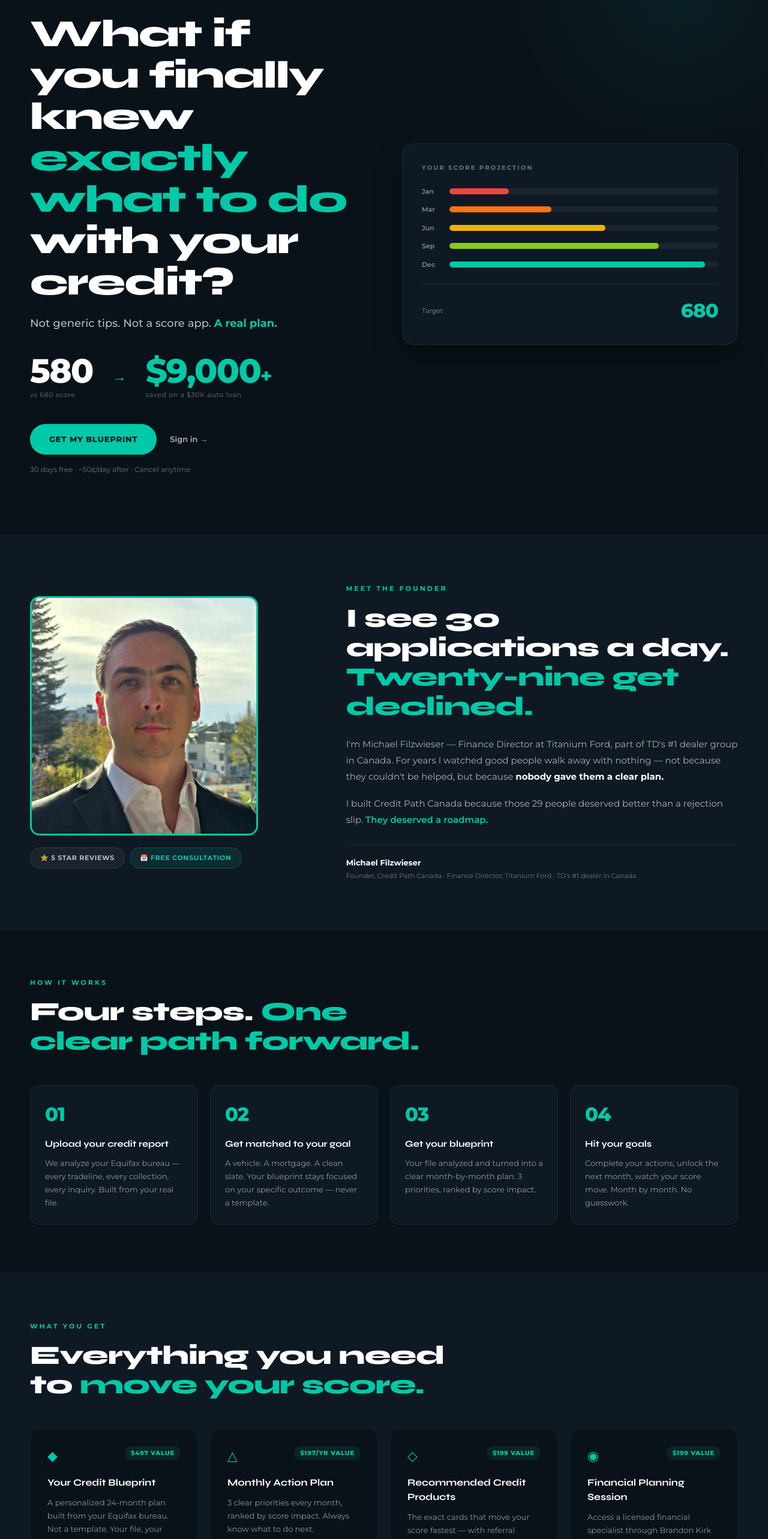
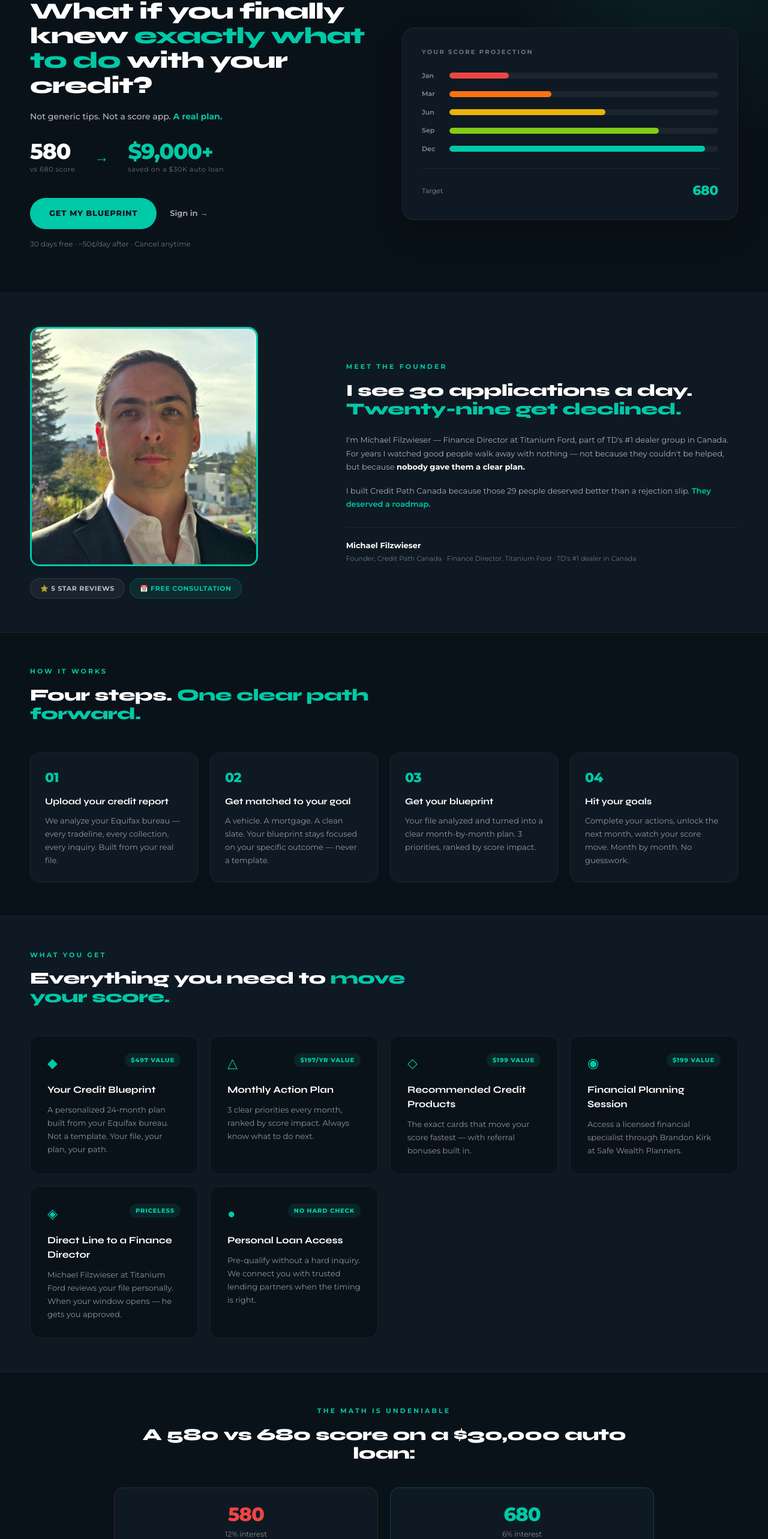
Before and after one commit to mikefilzwieser-alt/creditpath-canada, a Next.js app: page /v2 in a window 1280 px wide. Shown: the part 208-2774 px from the top of the page at 60% size. Built offline with nearby package versions, Linux system fonts and the light colour scheme.

Commit message:
downsize all typography on v2 and drive-ready to proper fintech scale

```diff
--- a/app/v2/page.tsx
+++ b/app/v2/page.tsx
@@ -68,7 +68,7 @@ export default function HomepageV2() {
       <main className={m}>
 
         {/* HERO */}
-        <section style={{ background: NAVY_DEEP, padding: "80px 24px 100px", position: "relative", overflow: "hidden", borderBottom: "1px solid rgba(255,255,255,0.05)" }}>
+        <section style={{ background: NAVY_DEEP, padding: "56px 24px 72px", position: "relative", overflow: "hidden", borderBottom: "1px solid rgba(255,255,255,0.05)" }}>
           <div style={{ position: "absolute", top: "-200px", right: "-150px", width: "600px", height: "600px", borderRadius: "50%", background: `radial-gradient(circle, rgba(0,201,167,0.08) 0%, transparent 65%)`, pointerEvents: "none" }}></div>
 
           <div style={{ maxWidth: 1180, margin: "0 auto", position: "relative", zIndex: 1 }}>
@@ -80,22 +80,22 @@ export default function HomepageV2() {
 
             <div style={{ display: "grid", gridTemplateColumns: "1fr 1fr", gap: 60, alignItems: "center" }} className="hero-grid">
               <div>
-                <h1 style={{ fontSize: "clamp(36px, 5.5vw, 64px)", fontWeight: 800, lineHeight: 1.08, letterSpacing: "-0.03em", color: "#fff", marginBottom: 20 }}>
+                <h1 style={{ fontSize: "clamp(26px, 3vw, 40px)", fontWeight: 800, lineHeight: 1.08, letterSpacing: "-0.03em", color: "#fff", marginBottom: 20 }}>
                   What if you finally knew <span style={{ color: TEAL }}>exactly what to do</span> with your credit?
                 </h1>
 
-                <p style={{ fontSize: 18, lineHeight: 1.6, color: "rgba(255,255,255,0.7)", marginBottom: 36, fontWeight: 500 }}>
+                <p style={{ fontSize: 14, lineHeight: 1.6, color: "rgba(255,255,255,0.7)", marginBottom: 28, fontWeight: 500 }}>
                   Not generic tips. Not a score app. <span style={{ color: TEAL, fontWeight: 700 }}>A real plan.</span>
                 </p>
 
                 <div style={{ display: "flex", gap: 32, alignItems: "center", marginBottom: 40 }}>
                   <div>
-                    <div style={{ fontSize: 56, fontWeight: 800, color: "#fff", lineHeight: 1, letterSpacing: "-0.03em" }}>580</div>
+                    <div style={{ fontSize: 36, fontWeight: 800, color: "#fff", lineHeight: 1, letterSpacing: "-0.03em" }}>580</div>
                     <div style={{ fontSize: 11, color: "rgba(255,255,255,0.4)", marginTop: 4, letterSpacing: "0.06em" }}>vs 680 score</div>
                   </div>
                   <div style={{ color: TEAL, fontSize: 24 }}>→</div>
                   <div>
-                    <div style={{ fontSize: 56, fontWeight: 800, color: TEAL, lineHeight: 1, letterSpacing: "-0.03em" }}>$9,000<span style={{ fontSize: 32 }}>+</span></div>
+                    <div style={{ fontSize: 36, fontWeight: 800, color: TEAL, lineHeight: 1, letterSpacing: "-0.03em" }}>$9,000<span style={{ fontSize: 32 }}>+</span></div>
                     <div style={{ fontSize: 11, color: "rgba(255,255,255,0.4)", marginTop: 4, letterSpacing: "0.06em" }}>saved on a $30K auto loan</div>
                   </div>
                 </div>
@@ -125,7 +125,7 @@ export default function HomepageV2() {
 
                   <div style={{ marginTop: 24, paddingTop: 20, borderTop: "1px solid rgba(255,255,255,0.06)", display: "flex", justifyContent: "space-between", alignItems: "center" }}>
                     <span style={{ fontSize: 11, color: "rgba(255,255,255,0.5)" }}>Target</span>
-                    <span style={{ fontSize: 32, fontWeight: 800, color: TEAL, letterSpacing: "-0.02em" }}>680</span>
+                    <span style={{ fontSize: 22, fontWeight: 800, color: TEAL, letterSpacing: "-0.02em" }}>680</span>
                   </div>
                 </div>
               </div>
@@ -134,7 +134,7 @@ export default function HomepageV2() {
         </section>
 
         {/* MICHAEL */}
-        <section style={{ background: NAVY, padding: "80px 24px", borderBottom: "1px solid rgba(255,255,255,0.05)" }}>
+        <section style={{ background: NAVY, padding: "56px 24px", borderBottom: "1px solid rgba(255,255,255,0.05)" }}>
           <div style={{ maxWidth: 1180, margin: "0 auto", display: "grid", gridTemplateColumns: "1fr 1.4fr", gap: 60, alignItems: "center" }} className="michael-grid">
             <div>
               <img src="/headshot.jpg" alt="Michael Filzwieser" style={{ width: "100%", maxWidth: 380, borderRadius: 16, display: "block", border: `3px solid ${TEAL}` }} />
@@ -145,13 +145,13 @@ export default function HomepageV2() {
             </div>
             <div>
               <p style={{ fontSize: 11, fontWeight: 700, letterSpacing: "0.28em", textTransform: "uppercase", color: TEAL, marginBottom: 16 }}>Meet the founder</p>
-              <h2 style={{ fontSize: "clamp(28px, 4vw, 44px)", fontWeight: 800, lineHeight: 1.12, letterSpacing: "-0.02em", color: "#fff", marginBottom: 24 }}>
+              <h2 style={{ fontSize: "clamp(20px, 2.4vw, 28px)", fontWeight: 800, lineHeight: 1.12, letterSpacing: "-0.02em", color: "#fff", marginBottom: 24 }}>
                 I see 30 applications a day. <span style={{ color: TEAL }}>Twenty-nine get declined.</span>
               </h2>
-              <p style={{ fontSize: 15, lineHeight: 1.8, color: "rgba(255,255,255,0.65)", marginBottom: 18 }}>
+              <p style={{ fontSize: 13, lineHeight: 1.7, color: "rgba(255,255,255,0.65)", marginBottom: 18 }}>
                 I'm Michael Filzwieser — Finance Director at Titanium Ford, part of TD's #1 dealer group in Canada. For years I watched good people walk away with nothing — not because they couldn't be helped, but because <strong style={{ color: "#fff" }}>nobody gave them a clear plan.</strong>
               </p>
-              <p style={{ fontSize: 15, lineHeight: 1.8, color: "rgba(255,255,255,0.65)" }}>
+              <p style={{ fontSize: 13, lineHeight: 1.7, color: "rgba(255,255,255,0.65)" }}>
                 I built Credit Path Canada because those 29 people deserved better than a rejection slip. <span style={{ color: TEAL, fontWeight: 600 }}>They deserved a roadmap.</span>
               </p>
               <div style={{ marginTop: 28, paddingTop: 20, borderTop: "1px solid rgba(255,255,255,0.06)" }}>
@@ -163,10 +163,10 @@ export default function HomepageV2() {
         </section>
 
         {/* HOW IT WORKS */}
-        <section style={{ background: NAVY_DEEP, padding: "80px 24px", borderBottom: "1px solid rgba(255,255,255,0.05)" }}>
+        <section style={{ background: NAVY_DEEP, padding: "56px 24px", borderBottom: "1px solid rgba(255,255,255,0.05)" }}>
           <div style={{ maxWidth: 1180, margin: "0 auto" }}>
             <p style={{ fontSize: 11, fontWeight: 700, letterSpacing: "0.28em", textTransform: "uppercase", color: TEAL, marginBottom: 16 }}>How it works</p>
-            <h2 style={{ fontSize: "clamp(28px, 4vw, 44px)", fontWeight: 800, lineHeight: 1.12, letterSpacing: "-0.02em", color: "#fff", marginBottom: 48, maxWidth: 700 }}>
+            <h2 style={{ fontSize: "clamp(20px, 2.4vw, 28px)", fontWeight: 800, lineHeight: 1.12, letterSpacing: "-0.02em", color: "#fff", marginBottom: 48, maxWidth: 700 }}>
               Four steps. <span style={{ color: TEAL }}>One clear path forward.</span>
             </h2>
 
@@ -178,7 +178,7 @@ export default function HomepageV2() {
                 { n: "04", t: "Hit your goals", b: "Complete your actions, unlock the next month, watch your score move. Month by month. No guesswork." },
               ].map((step) => (
                 <div key={step.n} style={{ background: NAVY, border: "1px solid rgba(255,255,255,0.06)", borderRadius: 16, padding: 24, transition: "transform 0.25s ease, border-color 0.25s ease" }} onMouseOver={(e) => { e.currentTarget.style.transform = "translateY(-4px)"; e.currentTarget.style.borderColor = "rgba(0,201,167,0.25)"; }} onMouseOut={(e) => { e.currentTarget.style.transform = "translateY(0)"; e.currentTarget.style.borderColor = "rgba(255,255,255,0.06)"; }}>
-                  <p style={{ fontSize: 32, fontWeight: 800, color: TEAL, marginBottom: 14, letterSpacing: "-0.02em" }}>{step.n}</p>
+                  <p style={{ fontSize: 22, fontWeight: 800, color: TEAL, marginBottom: 12, letterSpacing: "-0.02em" }}>{step.n}</p>
                   <h3 style={{ fontSize: 15, fontWeight: 700, color: "#fff", marginBottom: 10 }}>{step.t}</h3>
                   <p style={{ fontSize: 13, lineHeight: 1.7, color: "rgba(255,255,255,0.55)" }}>{step.b}</p>
                 </div>
@@ -188,10 +188,10 @@ export default function HomepageV2() {
         </section>
 
         {/* VALUE STACK */}
-        <section style={{ background: NAVY, padding: "80px 24px", borderBottom: "1px solid rgba(255,255,255,0.05)" }}>
+        <section style={{ background: NAVY, padding: "56px 24px", borderBottom: "1px solid rgba(255,255,255,0.05)" }}>
           <div style={{ maxWidth: 1180, margin: "0 auto" }}>
             <p style={{ fontSize: 11, fontWeight: 700, letterSpacing: "0.28em", textTransform: "uppercase", color: TEAL, marginBottom: 16 }}>What you get</p>
-            <h2 style={{ fontSize: "clamp(28px, 4vw, 44px)", fontWeight: 800, lineHeight: 1.12, letterSpacing: "-0.02em", color: "#fff", marginBottom: 48, maxWidth: 700 }}>
+            <h2 style={{ fontSize: "clamp(20px, 2.4vw, 28px)", fontWeight: 800, lineHeight: 1.12, letterSpacing: "-0.02em", color: "#fff", marginBottom: 48, maxWidth: 700 }}>
               Everything you need to <span style={{ color: TEAL }}>move your score.</span>
             </h2>
 
@@ -211,41 +211,41 @@ export default function HomepageV2() {
         </section>
 
         {/* PRICE ANCHOR */}
-        <section style={{ background: NAVY_DEEP, padding: "80px 24px", borderBottom: "1px solid rgba(255,255,255,0.05)" }}>
+        <section style={{ background: NAVY_DEEP, padding: "56px 24px", borderBottom: "1px solid rgba(255,255,255,0.05)" }}>
           <div style={{ maxWidth: 900, margin: "0 auto", textAlign: "center" }}>
             <p style={{ fontSize: 11, fontWeight: 700, letterSpacing: "0.28em", textTransform: "uppercase", color: TEAL, marginBottom: 16 }}>The math is undeniable</p>
-            <h2 style={{ fontSize: "clamp(28px, 4vw, 44px)", fontWeight: 800, lineHeight: 1.12, letterSpacing: "-0.02em", color: "#fff", marginBottom: 40 }}>
+            <h2 style={{ fontSize: "clamp(20px, 2.4vw, 28px)", fontWeight: 800, lineHeight: 1.12, letterSpacing: "-0.02em", color: "#fff", marginBottom: 40 }}>
               A 580 vs 680 score on a $30,000 auto loan:
             </h2>
 
             <div style={{ display: "grid", gridTemplateColumns: "1fr 1fr", gap: 20, marginBottom: 32 }} className="anchor-grid">
               <div style={{ background: NAVY, border: "1px solid rgba(239,68,68,0.2)", borderRadius: 16, padding: 28 }}>
-                <p style={{ fontSize: 48, fontWeight: 800, color: "#ef4444", lineHeight: 1, letterSpacing: "-0.03em", marginBottom: 8 }}>580</p>
+                <p style={{ fontSize: 32, fontWeight: 800, color: "#ef4444", lineHeight: 1, letterSpacing: "-0.03em", marginBottom: 8 }}>580</p>
                 <p style={{ fontSize: 12, color: "rgba(255,255,255,0.5)", marginBottom: 20 }}>12% interest</p>
-                <p style={{ fontSize: 28, fontWeight: 800, color: "#ef4444", letterSpacing: "-0.02em" }}>~$13,000+</p>
+                <p style={{ fontSize: 20, fontWeight: 800, color: "#ef4444", letterSpacing: "-0.02em" }}>~$13,000+</p>
                 <p style={{ fontSize: 11, color: "rgba(255,255,255,0.4)", marginTop: 4 }}>in interest paid</p>
               </div>
               <div style={{ background: NAVY, border: `1px solid rgba(0,201,167,0.25)`, borderRadius: 16, padding: 28 }}>
-                <p style={{ fontSize: 48, fontWeight: 800, color: TEAL, lineHeight: 1, letterSpacing: "-0.03em", marginBottom: 8 }}>680</p>
+                <p style={{ fontSize: 32, fontWeight: 800, color: TEAL, lineHeight: 1, letterSpacing: "-0.03em", marginBottom: 8 }}>680</p>
                 <p style={{ fontSize: 12, color: "rgba(255,255,255,0.5)", marginBottom: 20 }}>6% interest</p>
-                <p style={{ fontSize: 28, fontWeight: 800, color: TEAL, letterSpacing: "-0.02em" }}>~$4,000</p>
+                <p style={{ fontSize: 20, fontWeight: 800, color: TEAL, letterSpacing: "-0.02em" }}>~$4,000</p>
                 <p style={{ fontSize: 11, color: "rgba(255,255,255,0.4)", marginTop: 4 }}>in interest paid</p>
               </div>
             </div>
 
-            <p style={{ fontSize: 15, color: "rgba(255,255,255,0.7)", marginBottom: 8 }}>
-              Difference: <span style={{ fontSize: 22, fontWeight: 800, color: TEAL, letterSpacing: "-0.02em" }}>$9,000+</span> out of your pocket.
+            <p style={{ fontSize: 13, color: "rgba(255,255,255,0.7)", marginBottom: 8 }}>
+              Difference: <span style={{ fontSize: 16, fontWeight: 800, color: TEAL, letterSpacing: "-0.02em" }}>$9,000+</span> out of your pocket.
             </p>
             <p style={{ fontSize: 13, color: "rgba(255,255,255,0.4)" }}>Credit Path Canada costs ~50¢/day.</p>
           </div>
         </section>
 
         {/* TESTIMONIAL */}
-        <section style={{ background: NAVY, padding: "80px 24px", borderBottom: "1px solid rgba(255,255,255,0.05)" }}>
+        <section style={{ background: NAVY, padding: "56px 24px", borderBottom: "1px solid rgba(255,255,255,0.05)" }}>
           <div style={{ maxWidth: 800, margin: "0 auto", textAlign: "center" }}>
             <p style={{ fontSize: 11, fontWeight: 700, letterSpacing: "0.28em", textTransform: "uppercase", color: TEAL, marginBottom: 32 }}>Real Canadians. Real outcomes.</p>
             <div style={{ fontSize: 18, color: TEAL, marginBottom: 24, letterSpacing: "0.1em" }}>★★★★★</div>
-            <p style={{ fontSize: "clamp(20px, 2.6vw, 28px)", fontWeight: 600, lineHeight: 1.5, color: "#fff", marginBottom: 28, letterSpacing: "-0.01em" }}>
+            <p style={{ fontSize: "clamp(16px, 1.8vw, 20px)", fontWeight: 600, lineHeight: 1.5, color: "#fff", marginBottom: 28, letterSpacing: "-0.01em" }}>
               "{testimonials[activeTestimonial]?.quote}"
             </p>
             <p style={{ fontSize: 13, fontWeight: 700, color: TEAL }}>{testimonials[activeTestimonial]?.by}</p>
@@ -259,25 +259,25 @@ export default function HomepageV2() {
         </section>
 
         {/* GUARANTEE */}
-        <section style={{ background: NAVY_DEEP, padding: "80px 24px", borderBottom: "1px solid rgba(255,255,255,0.05)" }}>
+        <section style={{ background: NAVY_DEEP, padding: "56px 24px", borderBottom: "1px solid rgba(255,255,255,0.05)" }}>
           <div style={{ maxWidth: 800, margin: "0 auto", textAlign: "center" }}>
             <p style={{ fontSize: 11, fontWeight: 700, letterSpacing: "0.28em", textTransform: "uppercase", color: TEAL, marginBottom: 20 }}>Our promise</p>
-            <h2 style={{ fontSize: "clamp(28px, 4vw, 44px)", fontWeight: 800, lineHeight: 1.18, letterSpacing: "-0.02em", color: "#fff", marginBottom: 20 }}>
+            <h2 style={{ fontSize: "clamp(20px, 2.4vw, 28px)", fontWeight: 800, lineHeight: 1.18, letterSpacing: "-0.02em", color: "#fff", marginBottom: 20 }}>
               Follow the program for 12 months and your score will move.
             </h2>
-            <p style={{ fontSize: 16, lineHeight: 1.7, color: "rgba(255,255,255,0.6)" }}>
+            <p style={{ fontSize: 13, lineHeight: 1.7, color: "rgba(255,255,255,0.6)" }}>
               If it doesn't — we work with you <span style={{ color: TEAL, fontWeight: 600 }}>at no charge until you're approved.</span>
             </p>
           </div>
         </section>
 
         {/* CTA */}
-        <section style={{ background: NAVY, padding: "80px 24px", textAlign: "center" }}>
+        <section style={{ background: NAVY, padding: "56px 24px", textAlign: "center" }}>
           <div style={{ maxWidth: 700, margin: "0 auto" }}>
-            <h2 style={{ fontSize: "clamp(32px, 4.5vw, 52px)", fontWeight: 800, lineHeight: 1.08, letterSpacing: "-0.03em", color: "#fff", marginBottom: 16 }}>
+            <h2 style={{ fontSize: "clamp(22px, 2.6vw, 32px)", fontWeight: 800, lineHeight: 1.08, letterSpacing: "-0.03em", color: "#fff", marginBottom: 16 }}>
               Your blueprint is <span style={{ color: TEAL }}>3 minutes away.</span>
             </h2>
-            <p style={{ fontSize: 15, lineHeight: 1.7, color: "rgba(255,255,255,0.6)", marginBottom: 36 }}>
+            <p style={{ fontSize: 13, lineHeight: 1.7, color: "rgba(255,255,255,0.6)", marginBottom: 36 }}>
               30 days free. Cancel anytime. ~50¢/day after.
             </p>
             <Link href="/onboarding" style={{ background: TEAL, color: NAVY, padding: "18px 44px", borderRadius: 100, fontSize: 14, fontWeight: 800, textDecoration: "none", letterSpacing: "0.08em", textTransform: "uppercase", display: "inline-block", transition: "transform 0.2s" }} onMouseOver={(e) => (e.currentTarget.style.transform = "translateY(-2px) scale(1.02)")} onMouseOut={(e) => (e.currentTarget.style.transform = "translateY(0) scale(1)")}>
```
Also changed, not shown: app/drive-ready/page.tsx (+20 -20 lines).
